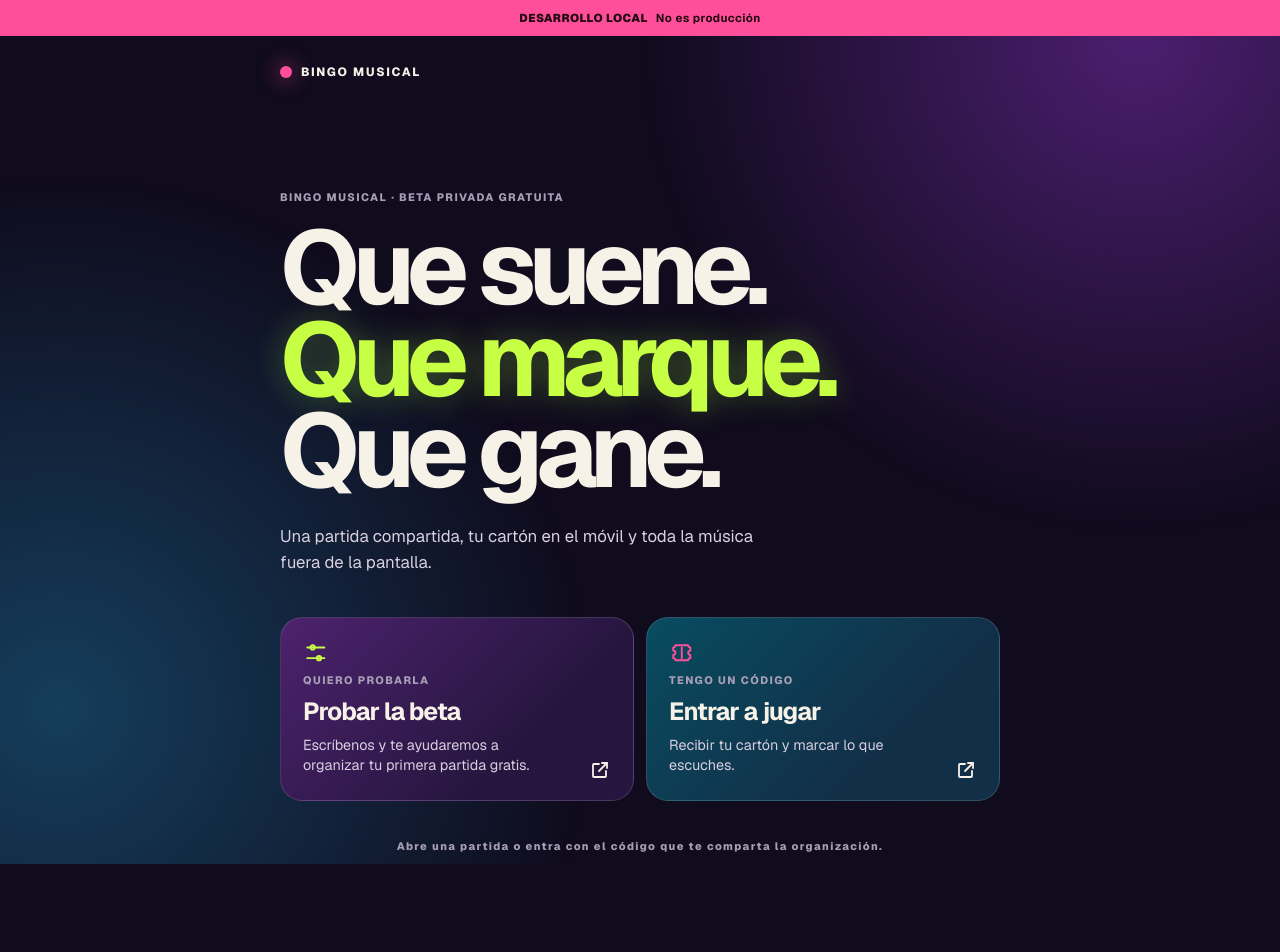
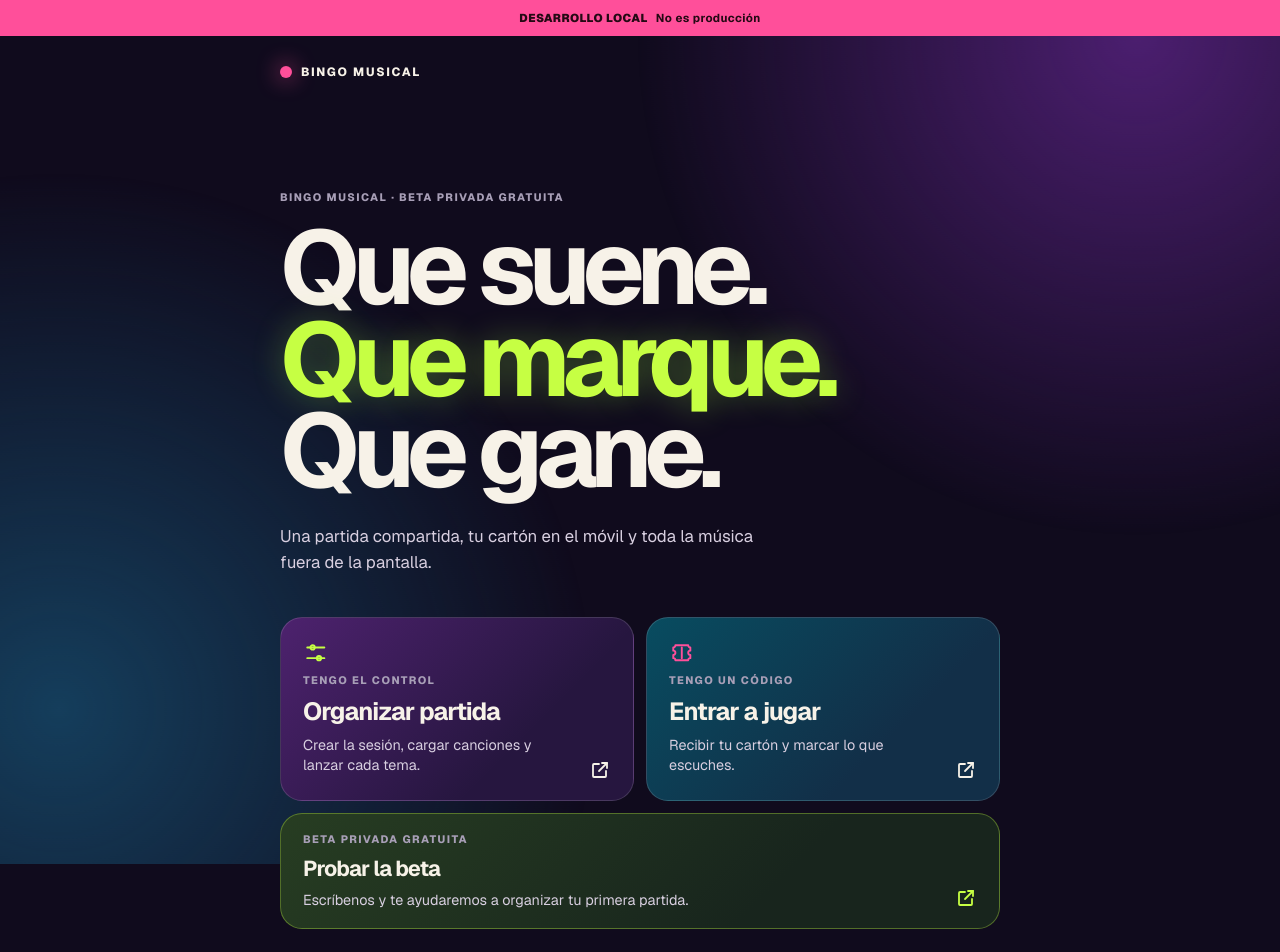
Before and after one commit to ralph1985/music-bingo, a Next.js app: page / in a window 1280 px wide. Shown: the top 952 px of the page. Built offline with nearby package versions, Linux system fonts and the light colour scheme; no server answers.

Commit message:
fix(ui): keep admin entry and add beta contact CTA

```diff
--- a/src/app/globals.css
+++ b/src/app/globals.css
@@ -82,6 +82,11 @@ a {
 .entry-card strong { font-size: 1.55rem; letter-spacing: -.04em; }
 .entry-card > span:not(.entry-icon):not(.entry-label):not(.entry-arrow) { max-width: 16rem; color: #d8cfe0; font-size: .9rem; line-height: 1.4; }
 .entry-arrow { position: absolute; right: 21px; bottom: 18px; width: 1.5rem; height: 1.5rem; color: var(--ink); }
+.beta-contact-cta { position: relative; display: flex; flex-direction: column; gap: 8px; margin-top: 12px; padding: 18px 22px; border: 1px solid #c6ff4355; border-radius: 22px; background: linear-gradient(135deg, #273d22, #18251d 68%); transition: transform .18s ease, border-color .18s ease; }
+.beta-contact-cta:hover, .beta-contact-cta:focus-visible { transform: translateY(-3px); border-color: var(--lime); outline: none; }
+.beta-contact-cta strong { font-size: 1.35rem; letter-spacing: -.04em; }
+.beta-contact-cta > span:not(.entry-label):not(.entry-arrow) { max-width: 28rem; color: #d8cfe0; font-size: .9rem; line-height: 1.4; }
+.beta-contact-cta .entry-arrow { color: var(--lime); }
 .preview-note { margin-top: auto; padding-top: 38px; text-align: center; }
 .topbar { display: flex; align-items: center; justify-content: space-between; padding: 24px 0 38px; }
 .back { color: var(--muted); font-size: .84rem; }
--- a/src/app/page.tsx
+++ b/src/app/page.tsx
@@ -2,7 +2,20 @@ import Link from "next/link";
 
 import { Icon } from "../components/icons";
 
-const betaContactHref = `mailto:hola@conquense.dev?subject=${encodeURIComponent("Quiero probar la beta de Bingo Musical")}&body=${encodeURIComponent("Hola,\n\nQuiero probar la beta privada de Bingo Musical.\n\nNombre:\nFecha aproximada de la partida:\nNúmero de jugadores:\n\nMe comprometo a enviar feedback después de probarla.\n\nGracias.")}`;
+const betaContactBody = [
+  "Hola,",
+  "",
+  "Quiero probar la beta privada de Bingo Musical.",
+  "",
+  "Nombre:",
+  "Fecha aproximada de la partida:",
+  "Número de jugadores:",
+  "",
+  "Me comprometo a enviar feedback después de probarla.",
+  "",
+  "Gracias.",
+].join("\r\n");
+const betaContactHref = `mailto:hola@conquense.dev?subject=${encodeURIComponent("Quiero probar la beta de Bingo Musical")}&body=${encodeURIComponent(betaContactBody)}`;
 
 export default function Home() {
   return (
@@ -14,11 +27,11 @@ export default function Home() {
         <p className="lede">Una partida compartida, tu cartón en el móvil y toda la música fuera de la pantalla.</p>
       </section>
       <section className="entry-grid" aria-label="Elige cómo participar">
-        <Link className="entry-card host-entry" href={betaContactHref}>
+        <Link className="entry-card host-entry" href="/admin">
           <Icon className="entry-icon" name="sliders" />
-          <span className="entry-label">QUIERO PROBARLA</span>
-          <strong>Probar la beta</strong>
-          <span>Escríbenos y te ayudaremos a organizar tu primera partida gratis.</span>
+          <span className="entry-label">TENGO EL CONTROL</span>
+          <strong>Organizar partida</strong>
+          <span>Crear la sesión, cargar canciones y lanzar cada tema.</span>
           <Icon className="entry-arrow" name="external-link" />
         </Link>
         <Link className="entry-card player-entry" href="/play">
@@ -29,6 +42,12 @@ export default function Home() {
           <Icon className="entry-arrow" name="external-link" />
         </Link>
       </section>
+      <a className="beta-contact-cta" href={betaContactHref}>
+        <span className="entry-label">BETA PRIVADA GRATUITA</span>
+        <strong>Probar la beta</strong>
+        <span>Escríbenos y te ayudaremos a organizar tu primera partida.</span>
+        <Icon className="entry-arrow" name="external-link" />
+      </a>
       <p className="preview-note">Abre una partida o entra con el código que te comparta la organización.</p>
     </main>
   );
```
Also changed, not shown: 1 other file (tests, documents, lock files or other folders).
